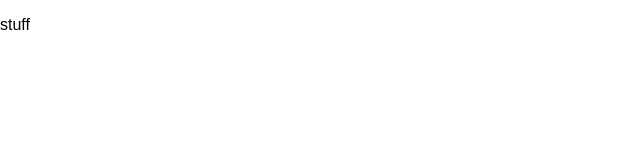
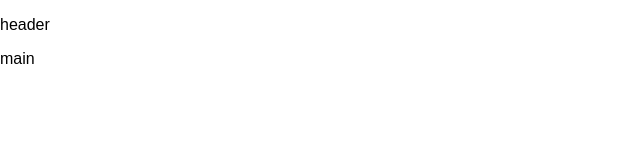
Before and after one commit to JStans12/react-router-v4-example, a React (Create React App) app: page / in a window 1280 px wide. Shown: the top 160 px of the page, without its empty margins (0-640 px from the left). Built offline with nearby package versions, Linux system fonts and the light colour scheme.

Commit message:
create header and main components

```diff
--- a/src/App.js
+++ b/src/App.js
@@ -1,10 +1,13 @@
 import React, { Component } from 'react';
+import Header from './Header';
+import Main from './Main';
 
 class App extends Component {
   render() {
     return (
-      <div className="App">
-        <p>stuff</p>
+      <div>
+        <Header />
+        <Main />
       </div>
     );
   }
--- /dev/null
+++ b/src/Header.js
@@ -0,0 +1,13 @@
+import React, { Component } from 'react';
+
+class Header extends Component {
+  render() {
+    return(
+      <div>
+        <p>header</p>
+      </div>
+    );
+  }
+}
+
+export default Header;
--- /dev/null
+++ b/src/Main.js
@@ -0,0 +1,13 @@
+import React, { Component } from 'react';
+
+class Main extends Component {
+  render() {
+    return(
+      <div>
+        <p>main</p>
+      </div>
+    );
+  }
+}
+
+export default Main;
```
